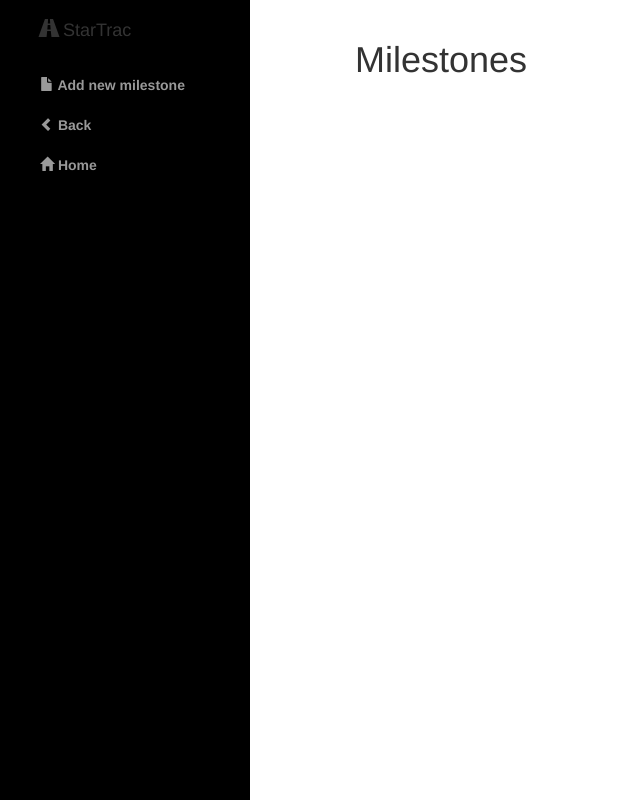
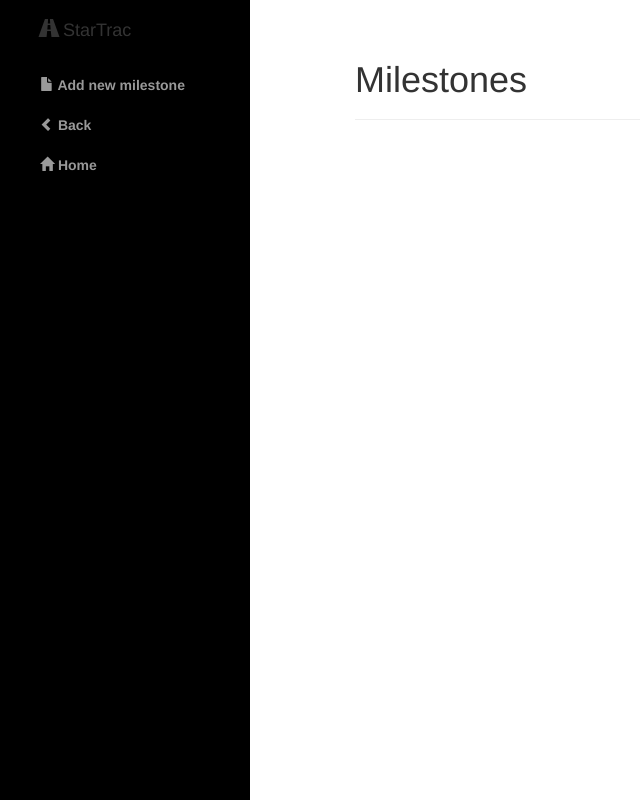
Before and after one commit to E2Soft/StarTrac, a Django app: page /tasks/milestones/ in a window 1280 px wide. Shown: the whole page, without its empty margins (0-640 px from the left). Run offline with Django 3.2, Linux system fonts and the light colour scheme; data that the repository does not hold is empty; some libraries are stand-ins or nearby versions.

Commit message:
[UPDATE] prikaz milestone-a

```diff
--- a/src/tasks/admin.py
+++ b/src/tasks/admin.py
@@ -10,3 +10,4 @@ admin.site.register(models.Milestone)
 
 admin.site.register(models.Comment)
 admin.site.register(models.StateChange)
+admin.site.register(models.Commit)
--- a/src/tasks/templates/tasks/milestones.html
+++ b/src/tasks/templates/tasks/milestones.html
@@ -6,7 +6,9 @@
     	<div class="container-fluid">
         	<div class="row">
             	<div class="col-lg-12">
-            		<h1>Milestones</h1>
+            		<div class="page-header">
+       					<h1>Milestones</h1>
+    				</div>
 					<ul class="list-group">
 						{% for publisher in object_list %}
 							<li class="list-group-item">
```
